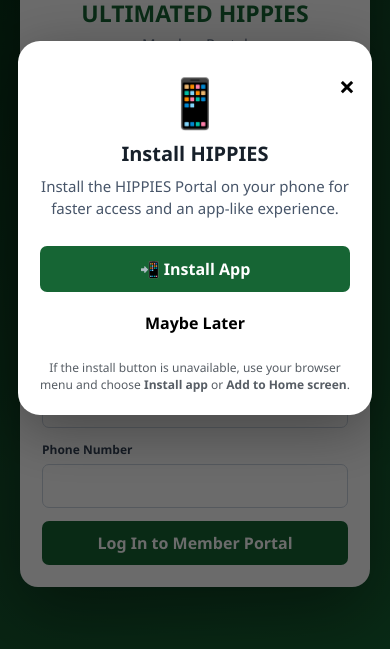
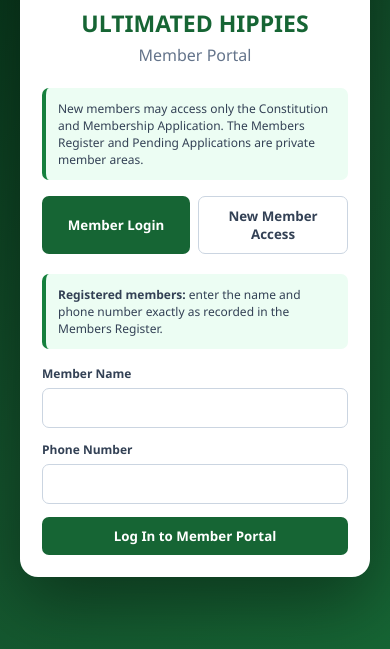
Before and after one commit to junior9702/ultimated-hippies, a plain HTML site: page index.html in a window 390 px wide. Shown: the part 194-843 px from the top of the page. Drawn offline with Linux system fonts and the light colour scheme; no server answers.

Commit message:
Add files via upload

```diff
--- a/index.html
+++ b/index.html
@@ -98,27 +98,6 @@ button{border:0;border-radius:7px;padding:10px 15px;font-weight:700;cursor:point
 .live-attendance{margin-top:12px}.live-attendance table{font-size:11px}
 .live-host-tools{display:flex;gap:8px;flex-wrap:wrap;margin-top:10px}
 </style>
-
-<meta name="theme-color" content="#0b5cff">
-<meta name="mobile-web-app-capable" content="yes">
-<meta name="apple-mobile-web-app-capable" content="yes">
-<meta name="apple-mobile-web-app-status-bar-style" content="default">
-<meta name="apple-mobile-web-app-title" content="HIPPIES">
-<link rel="manifest" href="./manifest.webmanifest">
-<link rel="apple-touch-icon" href="./icons/icon-192.png">
-<style>
-@media (max-width:700px){
-  body{font-size:15px}
-  .container,.content,.main{width:100%!important;max-width:none!important;padding-left:10px!important;padding-right:10px!important}
-  button,input,select,textarea{min-height:44px;font-size:16px}
-  table{font-size:13px}
-  .table{overflow-x:auto;-webkit-overflow-scrolling:touch}
-  .card{margin-bottom:12px}
-}
-#pwaInstallBar{display:none;position:fixed;left:10px;right:10px;bottom:12px;z-index:99999;padding:12px;border-radius:14px;box-shadow:0 5px 24px rgba(0,0,0,.25);background:#fff}
-#pwaInstallBar button{margin-left:8px}
-</style>
-
 </head>
 <body>
 <div class="auth-screen" id="authScreen">
@@ -2715,99 +2694,6 @@ window.addEventListener('DOMContentLoaded',async function(){
   if(!currentMember){document.getElementById('authScreen').style.display='flex';show('constitution',document.querySelector('.nav li.public-only'));}
   else{document.getElementById('authScreen').style.display='none';show('dashboard',document.querySelector('.nav li.member-only'));}
 });</script>
-
-<div id="pwaInstallOverlay" aria-hidden="true">
-  <div id="pwaInstallPopup" role="dialog" aria-modal="true" aria-labelledby="pwaInstallTitle">
-    <button id="pwaInstallX" aria-label="Close">×</button>
-    <div class="pwa-icon">📱</div>
-    <h2 id="pwaInstallTitle">Install HIPPIES</h2>
-    <p>Install the HIPPIES Portal on your phone for faster access and an app-like experience.</p>
-    <button id="pwaInstallBtn" class="primary">📲 Install App</button>
-    <button id="pwaInstallLater">Maybe Later</button>
-    <div id="pwaInstallHelp">If the install button is unavailable, use your browser menu and choose <b>Install app</b> or <b>Add to Home screen</b>.</div>
-  </div>
-</div>
-<style>
-#pwaInstallOverlay{
-  display:none;position:fixed;inset:0;z-index:100000;
-  background:rgba(0,0,0,.58);align-items:center;justify-content:center;
-  padding:18px;box-sizing:border-box
-}
-#pwaInstallPopup{
-  position:relative;width:min(420px,100%);box-sizing:border-box;
-  background:#fff;border-radius:22px;padding:28px 22px 22px;text-align:center;
-  box-shadow:0 15px 60px rgba(0,0,0,.35);font-family:inherit
-}
-#pwaInstallPopup .pwa-icon{font-size:48px;margin-bottom:6px}
-#pwaInstallPopup h2{margin:4px 0 8px}
-#pwaInstallPopup p{line-height:1.5;margin:0 0 18px}
-#pwaInstallPopup button{width:100%;margin-top:8px;min-height:46px}
-#pwaInstallPopup #pwaInstallX{
-  position:absolute;right:10px;top:8px;width:38px;min-height:38px;
-  border:0;background:transparent;font-size:28px;cursor:pointer
-}
-#pwaInstallLater{border:0;background:transparent;cursor:pointer}
-#pwaInstallHelp{font-size:12px;opacity:.72;margin-top:14px;line-height:1.4}
-</style>
-<script>
-(function(){
-  let deferredPrompt=null;
-  const overlay=document.getElementById('pwaInstallOverlay');
-  const install=document.getElementById('pwaInstallBtn');
-  const later=document.getElementById('pwaInstallLater');
-  const close=document.getElementById('pwaInstallX');
-
-  function isStandalone(){
-    return window.matchMedia('(display-mode: standalone)').matches || window.navigator.standalone===true;
-  }
-  function showInstallPopup(){
-    if(overlay && !isStandalone()) {
-      overlay.style.display='flex';
-      overlay.setAttribute('aria-hidden','false');
-    }
-  }
-  function hideInstallPopup(){
-    if(overlay){
-      overlay.style.display='none';
-      overlay.setAttribute('aria-hidden','true');
-    }
-  }
-
-  window.addEventListener('beforeinstallprompt',function(e){
-    e.preventDefault();
-    deferredPrompt=e;
-    setTimeout(showInstallPopup,1200);
-  });
-
-  if(install) install.addEventListener('click',async function(){
-    if(deferredPrompt){
-      deferredPrompt.prompt();
-      await deferredPrompt.userChoice;
-      deferredPrompt=null;
-      hideInstallPopup();
-    }else{
-      alert('Open your browser menu and choose "Install app" or "Add to Home screen".');
-    }
-  });
-  if(later) later.addEventListener('click',hideInstallPopup);
-  if(close) close.addEventListener('click',hideInstallPopup);
-  if(overlay) overlay.addEventListener('click',function(e){if(e.target===overlay)hideInstallPopup();});
-
-  window.addEventListener('appinstalled',hideInstallPopup);
-
-  // On browsers that do not expose beforeinstallprompt, show a helpful
-  // install message after a short delay, unless already installed.
-  window.addEventListener('load',function(){
-    if('serviceWorker' in navigator && location.protocol!=='file:'){
-      navigator.serviceWorker.register('./sw.js').catch(function(err){console.warn('PWA service worker:',err);});
-    }
-    setTimeout(function(){
-      if(!isStandalone() && !deferredPrompt) showInstallPopup();
-    },3000);
-  });
-})();
-</script>
-
 </body>
 </html>
 <script>
```
Also changed, not shown: manifest.webmanifest.
